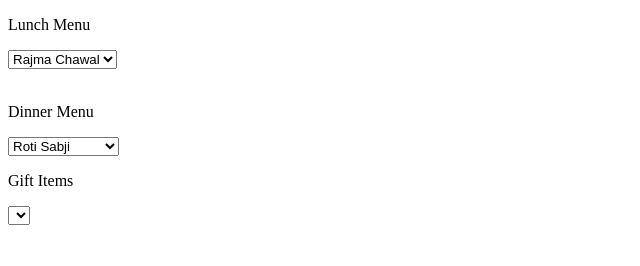
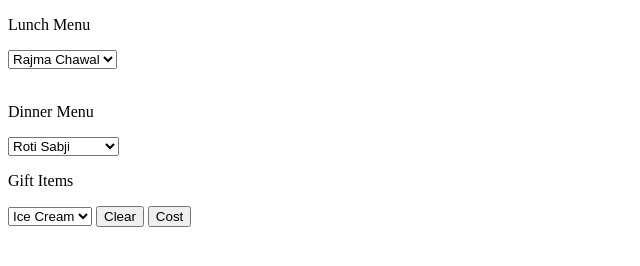
Before and after one commit to kumarshyam7777/JavaScript-Test, a plain HTML site: page index.html in a window 1280 px wide. Shown: the whole page, without its empty margins (0-640 px from the left). Drawn offline with Linux system fonts and the light colour scheme.

Commit message:
11th November

```diff
--- a/index.html
+++ b/index.html
@@ -27,7 +27,16 @@
     <p>Gift Items</p>
     <select name="" id="gift">
       Gift Item
+      <option value="Ice Cream">Ice Cream</option>
+      <option value="Lassi">Lassi</option>
+      <option value="Chocolate">Chocolate</option>
     </select>
+
+    <button onclick="" type="reset">Clear</button>
+
+    <button onclick="">Cost</button>
+
+    <br />
 
     <script>
       function getLunchMenu() {
```
